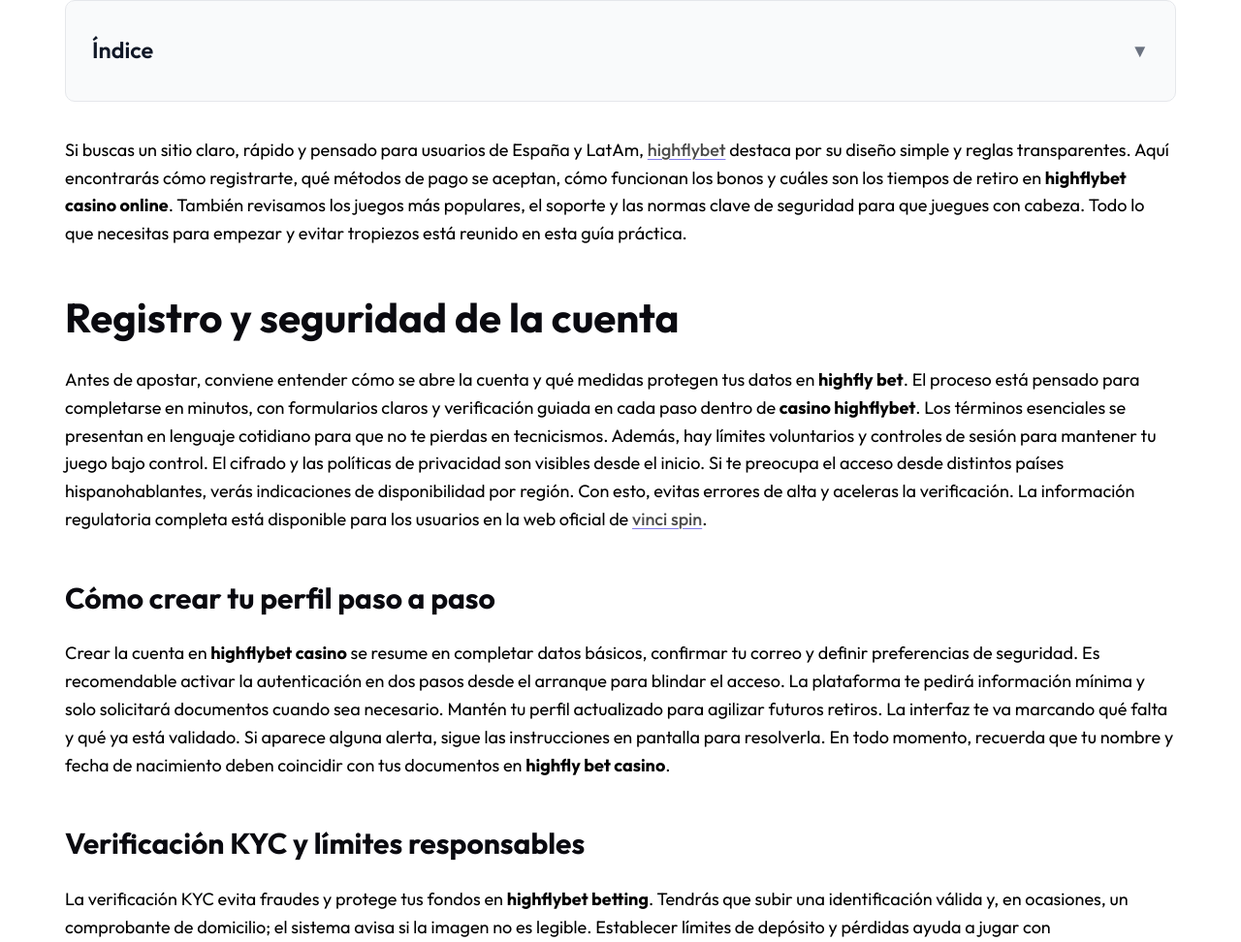
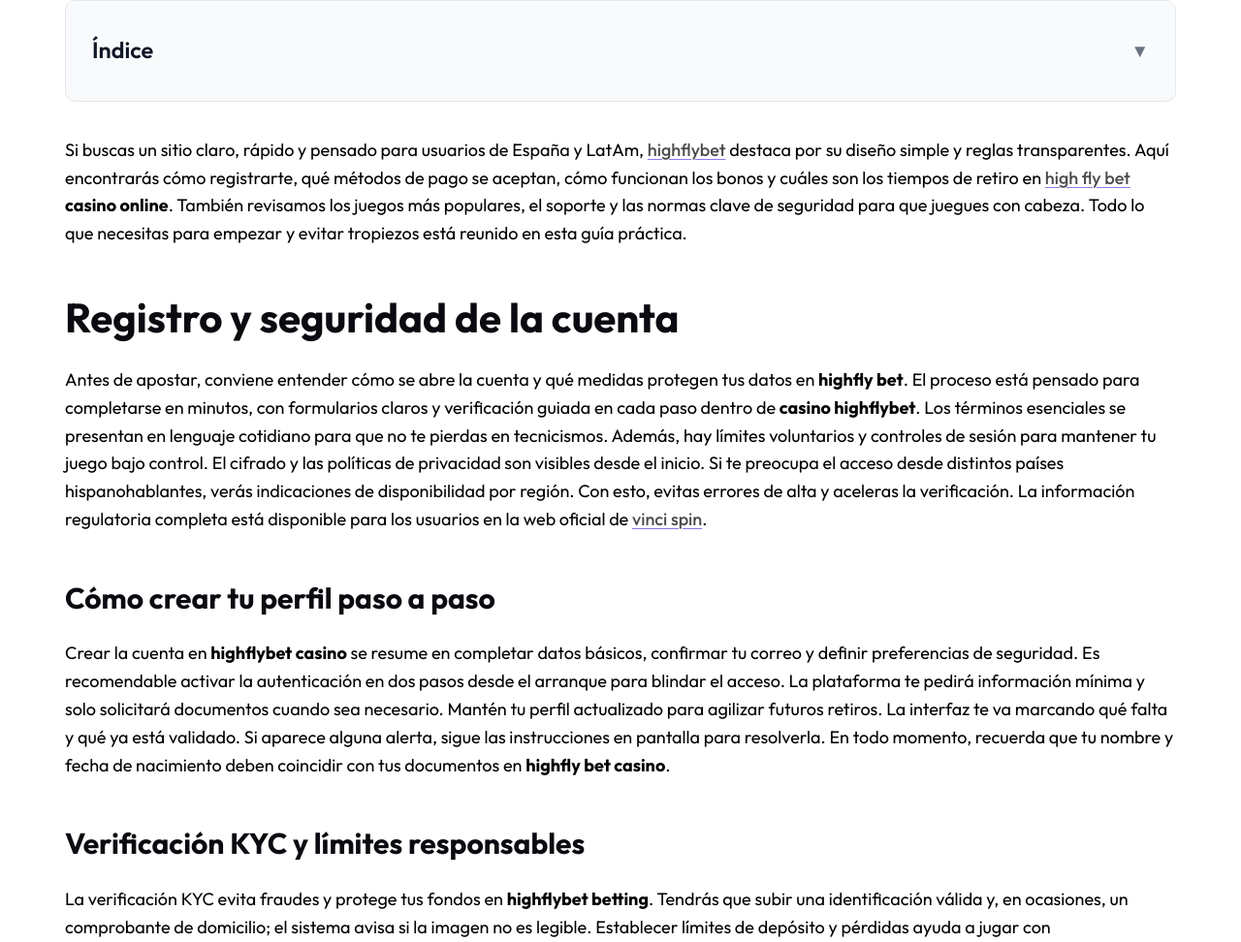
Before and after one commit to rio-97/highfly-bet.com.es, a plain HTML site: page index.html in a window 1280 px wide. Shown: the part 1015-1987 px from the top of the page at 97% size. Drawn offline with Linux system fonts and the light colour scheme.

Commit message:
Update index.html

```diff
--- a/index.html
+++ b/index.html
@@ -232,7 +232,7 @@
 LatAm, <strong><a href="https://highflybet.com.es">highflybet</a></strong> destaca por su diseño simple y reglas
 transparentes. Aquí encontrarás cómo registrarte, qué métodos de pago se
 aceptan, cómo funcionan los bonos y cuáles son los tiempos de retiro en
-<strong>highflybet casino online</strong>. También revisamos los juegos más
+<strong><a href="https://highflybets.net" title="high fly bet">high fly bet</a> casino online</strong>. También revisamos los juegos más
 populares, el soporte y las normas clave de seguridad para que juegues
 con cabeza. Todo lo que necesitas para empezar y evitar tropiezos está
 reunido en esta guía práctica.</p>
```
